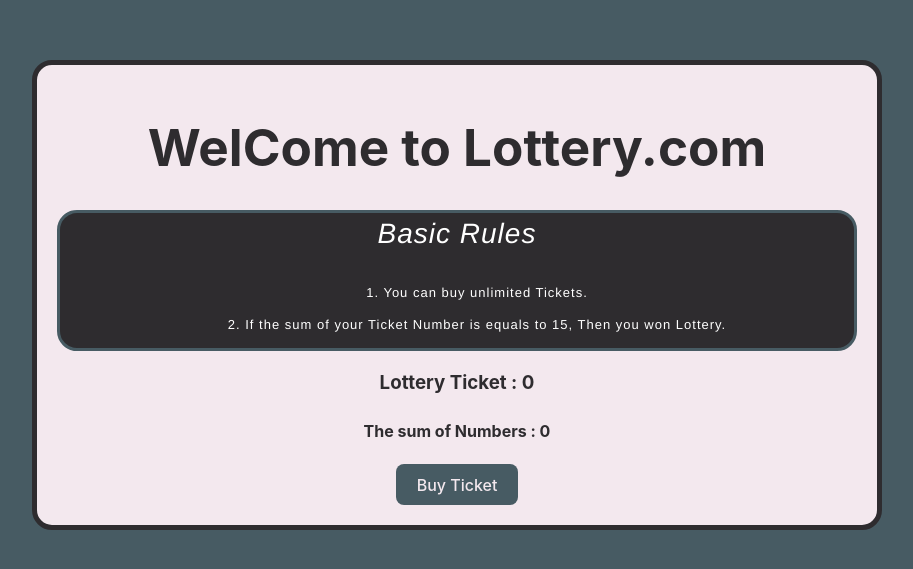
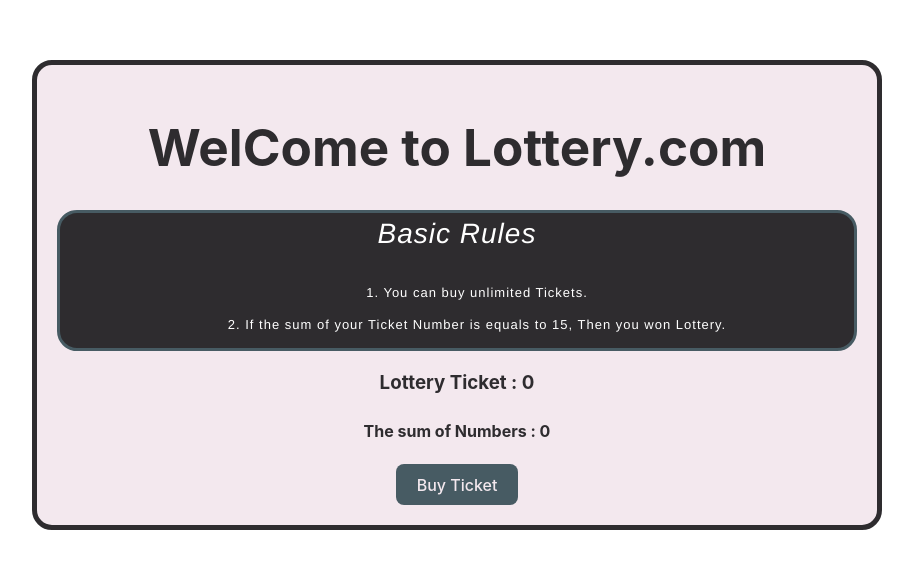
Before and after one commit to JarmanKingra/lotttery-project, a React (Vite) app: page / in a window 1280 px wide. Shown: the part 105-674 px from the top of the page, without its empty margins (183-1096 px from the left). Built offline with nearby package versions, Linux system fonts and the light colour scheme.

Commit message:
Update index.css
requests

```diff
--- a/src/index.css
+++ b/src/index.css
@@ -1,5 +1,5 @@
 body{
-  background-color: #475b63;
+  background-color: white;
 }
 :root {
   font-family: Inter, system-ui, Avenir, Helvetica, Arial, sans-serif;
```
